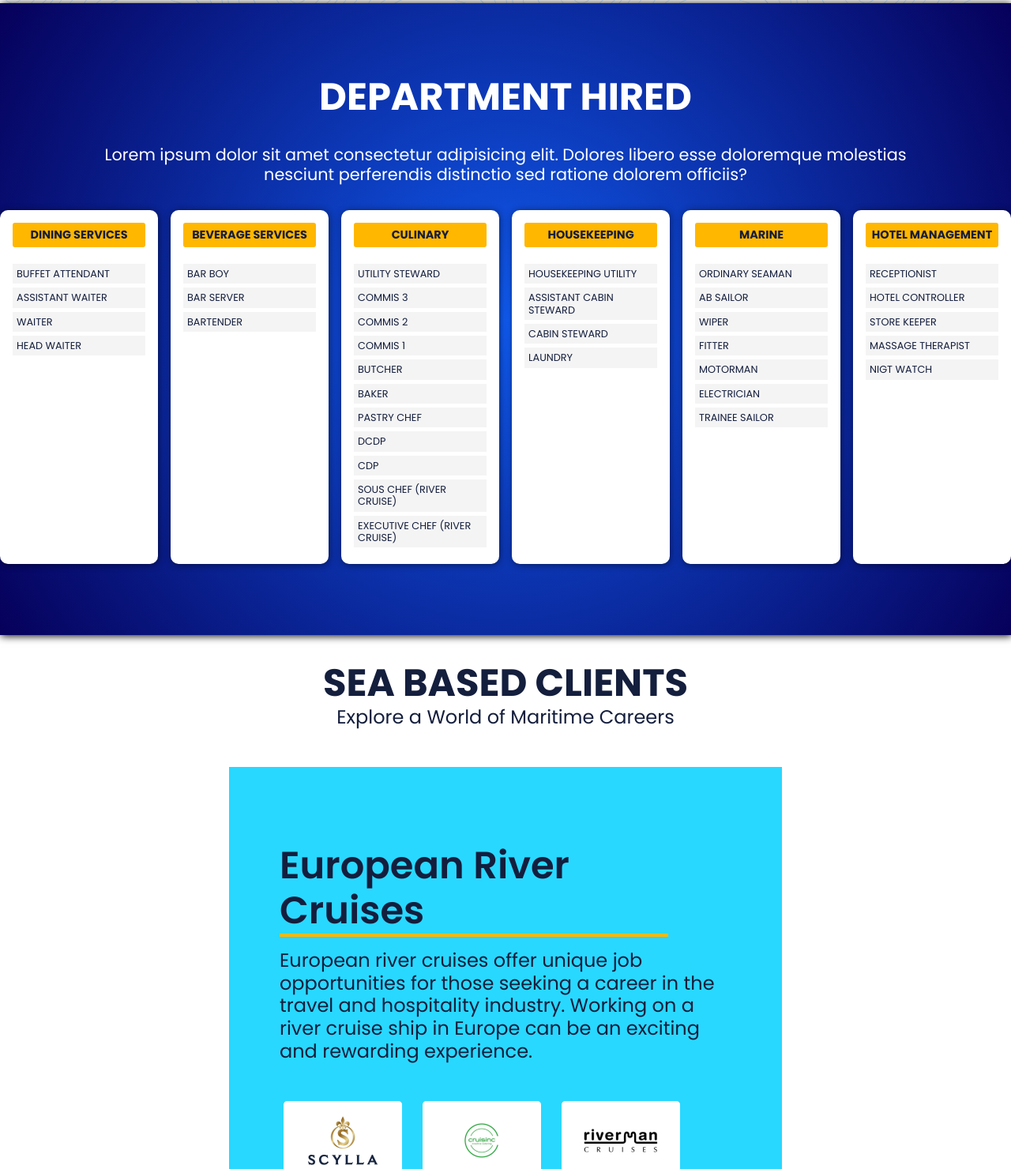
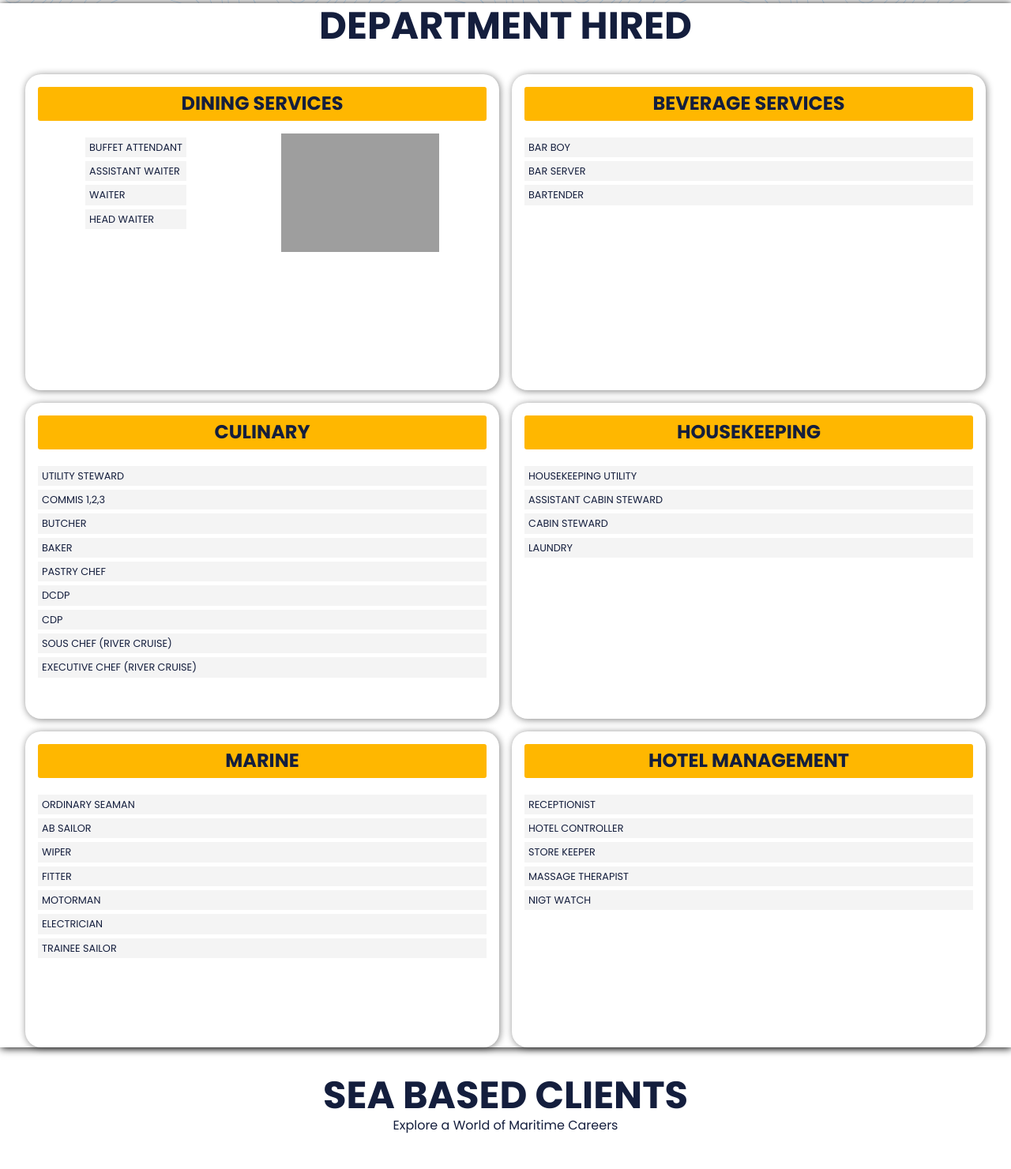
Before and after one commit to reva007kali/perwita, a PHP site: page /seabased.html in a window 1280 px wide. Shown: the part 1807-3287 px from the top of the page at 79% size. Run offline with PHP 8.4, Linux system fonts and the light colour scheme; grey boxes are pictures that could not be loaded.

Commit message:
department

```diff
--- a/css/style.css
+++ b/css/style.css
@@ -1800,7 +1818,7 @@ a {
 }
 
 .sb-career p {
-    font-size: 1.5em;
+    font-size: 1em;
     margin-bottom: 3rem;
 
 }
@@ -1821,11 +1839,11 @@ a {
     flex-direction: column;
     justify-content: center;
     padding: 5%;
-    width: 700px;
+    width: 600px;
 }
 
 .river-content h1 {
-    font-size: 3em;
+    font-size: 2em;
     margin-bottom: 1rem;
     border-bottom: 4px solid var(--secondary-color);
     margin-right: 5rem;
@@ -1847,7 +1865,8 @@ a {
 }
 
 .sb-river-img {
-    width: 700px;
+    width: 600px;
+    min-height: 500px;
     background-size: cover;
     background-position: center;
 }
@@ -2435,9 +2454,7 @@ a:hover {
     min-height: 100vh;
     gap: 2rem;
     box-shadow: 1px 1px 10px black;
-    background: #003eb9;
-    background: -webkit-radial-gradient(circle, #0043c8 0%, #06005a 100%);
-    background: radial-gradient(circle, #105bf0 0%, #06005a 100%);
+    /* background: #003eb9; */
 }
 
 .sb-department-container {
@@ -2448,7 +2465,6 @@ a:hover {
 }
 
 .sb-department h1 {
-    color: white;
     text-transform: uppercase;
     text-align: center;
     font-size: 3em;
@@ -2465,18 +2481,26 @@ a:hover {
     display: flex;
     flex-direction: column;
     /* text-align: left; */
-    width: 200px;
+    width: 600px;
+    height: 400px;
     background-color: white;
     gap: 1rem;
     box-shadow: 1px 1px 10px rgba(0, 0, 0, 0.489);
     padding: 1rem;
-    border-radius: 10px;
+    border-radius: 20px;
+}
+.department-row {
+    display: flex;
+    justify-content: space-around;
+}
+.department-row img {
+    width: 200px;
 }
 
 .department h2 {
     text-align: center;
     text-transform: uppercase;
-    font-size: .9em;
+    font-size: 1.5em;
     width: 100%;
     background-color: var(--secondary-color);
     padding: 7px;
--- a/seabased.html
+++ b/seabased.html
@@ -227,19 +227,20 @@
     <!-- seabased department -->
     <section class="sb-department">
         <h1>Department Hired</h1>
-        <p>Lorem ipsum dolor sit amet consectetur adipisicing elit. Dolores libero esse doloremque molestias nesciunt
-            perferendis distinctio sed ratione dolorem officiis?</p>
 
         <div class="sb-department-container">
 
             <div class="department">
                 <h2>Dining Services</h2>
+                <div class="department-row">
                     <ul>
                         <li>Buffet Attendant</li>
                         <li>Assistant Waiter</li>
                         <li>Waiter</li>
                         <li>Head Waiter</li>
                     </ul>
+                    <img src="img/units/landbased.jpg" alt="">
+                </div>
             </div>
 
             <div class="department">
@@ -256,9 +257,7 @@
                 <h2>Culinary</h2>
                 <ul>
                     <li>Utility Steward</li>
-                    <li>Commis 3</li>
-                    <li>Commis 2</li>
-                    <li>Commis 1</li>
+                    <li>Commis 1,2,3</li>
                     <li>Butcher</li>
                     <li>Baker</li>
                     <li>Pastry Chef</li>
```
Also changed, not shown: other parts of css/style.css (+30 -12 lines), about.html (+32 -52 lines), img/assest/VALUES.png (added), img/assest/mission.png (added), img/hero-picture/abouthero.png, img/leader/1.png, img/leader/11.png (added). Lines whose indentation alone changed are shown as unchanged.
